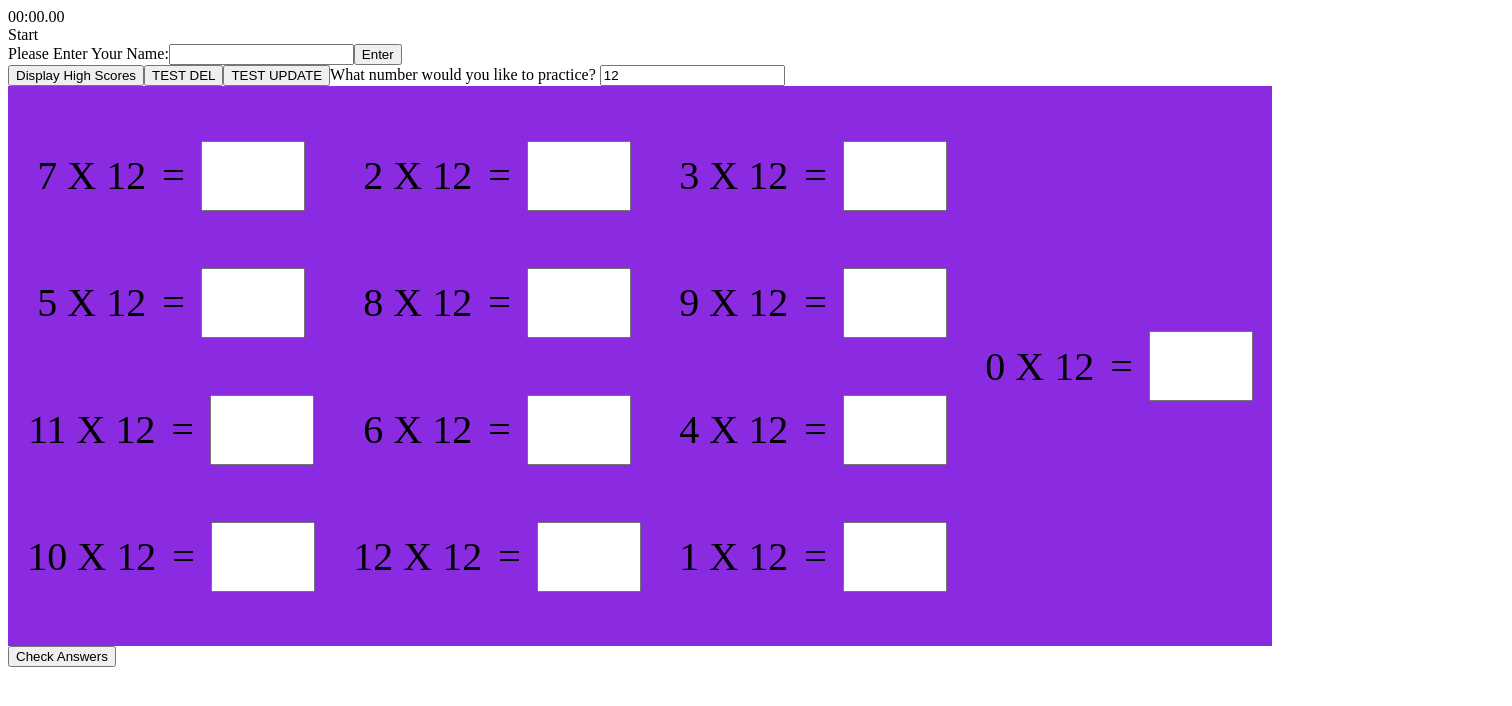
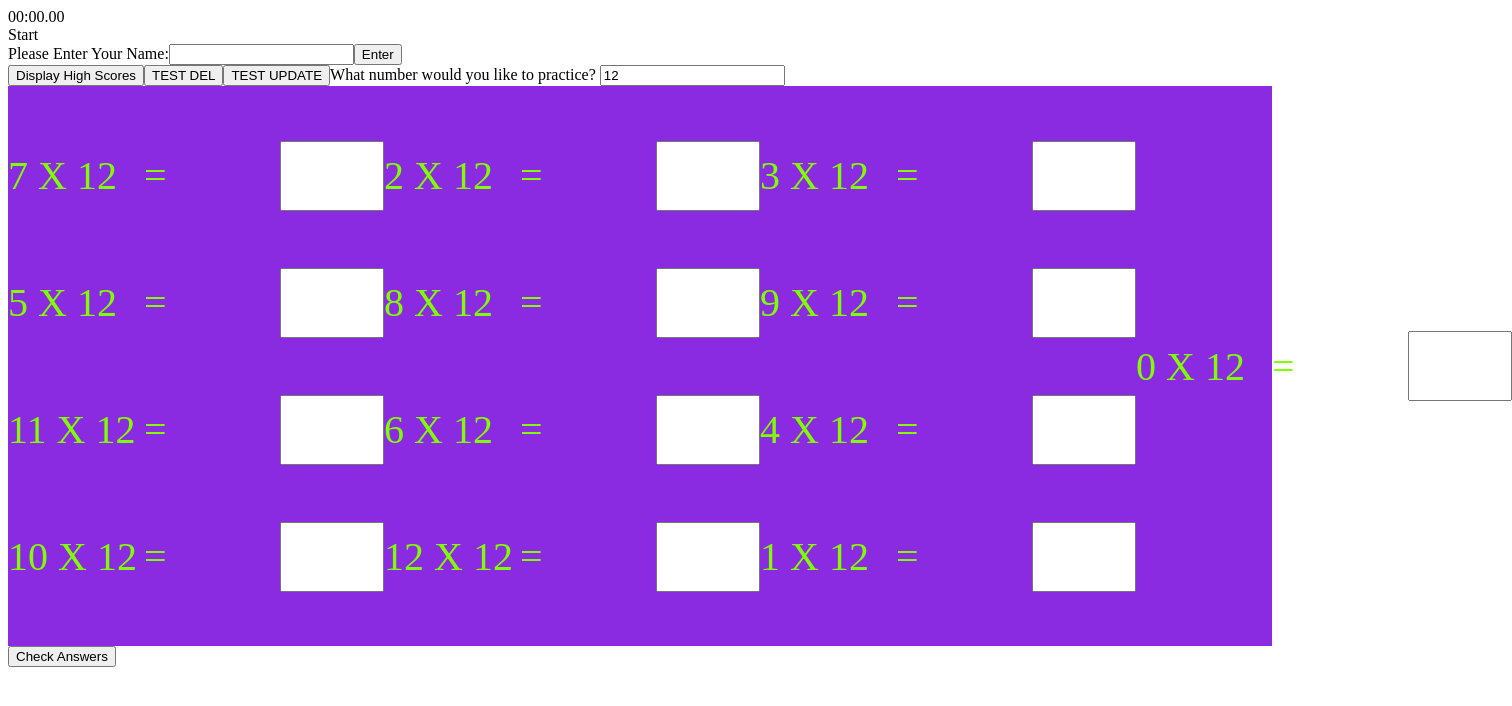
Before and after one commit to kjensen19/MultiMadness, a React (Create React App) app: page / in a window 1280 px wide. Shown: the top 706 px of the page, 1512 px wide, since content can reach past the window. Built offline with nearby package versions, Linux system fonts and the light colour scheme.

Commit message:
style problem text, adjust mult. spacing to be more consistent

```diff
--- a/src/components/MultiplicationTable/Mult.css
+++ b/src/components/MultiplicationTable/Mult.css
@@ -5,7 +5,8 @@
 
 .Mults{
     font-size: 2.5rem;
-    padding-right: 1rem;
+    color: chartreuse;
+    width: 8.5rem
 }
 
 .MultContainer{
```
